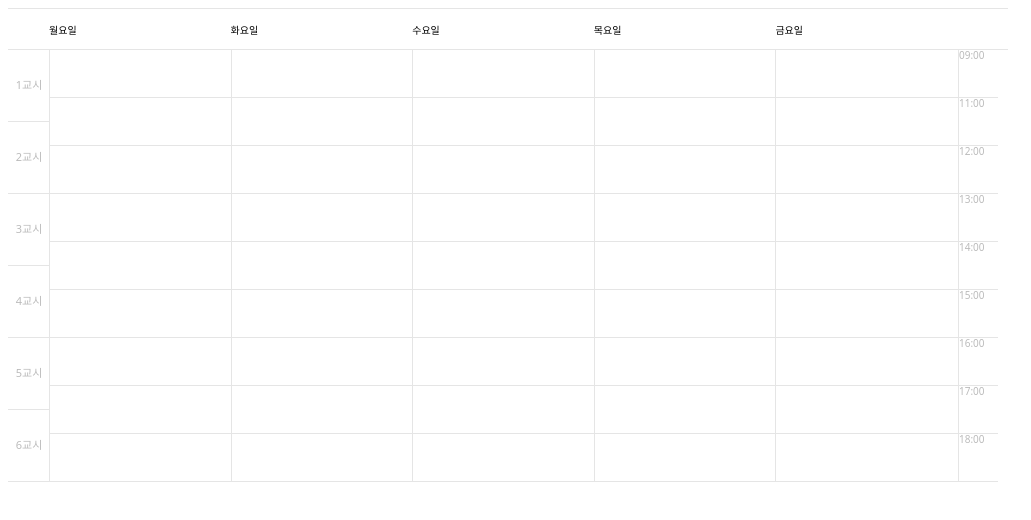
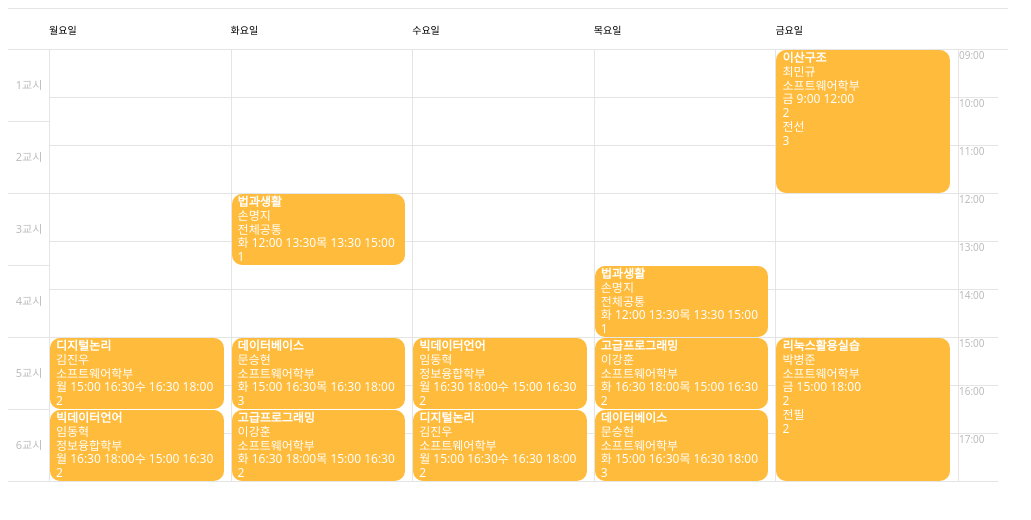
Before and after one commit to 19-21-40/KLtime_FrontEnd, a React (Create React App) app: page / in a window 1280 px wide. Shown: the top 520 px of the page, without its empty margins (0-1031 px from the left). Built offline with nearby package versions, Linux system fonts and the light colour scheme.

Commit message:
feat:Rendering SelectedLectures

```diff
--- a/src/components/Lecture.js
+++ b/src/components/Lecture.js
@@ -48,8 +48,8 @@ function Lecture({
                         {department}
                     </div>
                     <div>
-                        {lectureTimes.map((lectureTime)=>(
-                            <span>
+                        {lectureTimes.map((lectureTime,index)=>(
+                            <span key={index}>
                                 {`${lectureTime.day} ${lectureTime.startTime} ${lectureTime.endTime}`}
                             </span>
                         ))}
--- a/src/components/TimeTable.js
+++ b/src/components/TimeTable.js
@@ -5,12 +5,10 @@ import styles from "./TimeTable.module.css"
 import { useEffect, useState } from "react";
 
 
+
 function TimeTable({
     selectedLectures
 }) {
-
-
-
     const dayNames = ["월", "화", "수", "목", "금", "토", "일"];
     const times = [
         "00:00",
@@ -23,6 +21,7 @@ function TimeTable({
         "07:00",
         "08:00",
         "09:00",
+        "10:00",
         "11:00",
         "12:00",
         "13:00",
@@ -37,19 +36,40 @@ function TimeTable({
         "22:00",
         "23:00"
     ];
-    const periods = [0, 1, 2, 3, 4, 5, 6, 7, 8, 9, 10, 11];
+    const periods = [-1, 0, 1, 2, 3, 4, 5, 6, 7, 8, 9, 10, 11, 12];
 
 
     const [seletedTable, SetSeletedTable] = useState({
         dayNames: dayNames.slice(0, 5),
         times: times.slice(9, 24),
-        periods: periods.slice(1, 12)
+        periods: periods.slice(2, 15)
     });
 
+    useEffect(() => {
+        let maxDay = 5;
+        let minTime = 9;
+        let minPeriod = 2;
+        selectedLectures.forEach((lecture) => {
+            lecture.lectureTimes.forEach((time) => {
+                const dayIndex = dayNames.indexOf(time.day) + 1;
+                const timeIndex = time.startTime.split(":")[0];
+                if (timeIndex < minTime) minTime = timeIndex;
+                if (dayIndex > maxDay) maxDay = dayIndex;
+            })
+        })
+        if (minTime === 8) minPeriod = 1;
+        else if (minTime < 8) minPeriod = 0;
+        SetSeletedTable({
+            dayNames: dayNames.slice(0, maxDay),
+            times: times.slice(minTime, 24),
+            periods: periods.slice(minPeriod, 15)
+        })
+    }, [selectedLectures])
     const onClick = (e) => {
         console.log(e);
     };
 
+    const timeToMinute = (time) => parseInt(time.split(':')[0] * 60) + parseInt(time.split(':')[1]);
 
 
     return (
@@ -69,7 +89,7 @@ function TimeTable({
                             <div className={styles.dayNameLeftMargin}>
                                 {seletedTable.dayNames.map((dayName, index) => (
                                     <div className={styles.dayName}
-                                        key={index}
+                                        key={dayName}
                                         style={{
                                             width: (1 / seletedTable.dayNames.length * 100).toString() + '%',
                                             left: ((index) / seletedTable.dayNames.length * 100).toString() + '%',
@@ -104,16 +124,21 @@ function TimeTable({
                                 >
                                     {seletedTable.periods.map((period) => (
                                         <div
+                                            key={period}
                                             className={styles.tablePeriodPiece}
                                             style={{
-                                                height: period>0&&period<7?'72px':'36px',
+                                                height: period === 0 ? (seletedTable.times.length === 16 ? '48px' : '72px')
+                                                    : period === -1 ? ((seletedTable.times.length - 17) * 48 + 24).toString() + 'px'
+                                                        : period === 12 ? '88px'
+                                                            : period < 7 ? '72px'
+                                                                : '40px',
                                                 color: '#bbb',
                                                 fontWeight: 'normal',
                                                 textAlign: 'center',
 
                                             }}
                                         >
-                                            {`${period}교시`}
+                                            {(period === -1 || period === 12) ? '' : `${period}교시`}
                                         </div>
                                     ))}
                                 </div>
@@ -121,10 +146,10 @@ function TimeTable({
                             <div className={styles.tableMiddleGrid} style={{ marginLeft: '42px', marginRight: '50px' }}>
                                 <div>
                                     {
-                                        seletedTable.times.map((time, index) => (
+                                        seletedTable.times.map((time) => (
                                             <div
                                                 className={styles.timeTableGridLine}
-                                                key={index}
+                                                key={time}
                                                 style={{
                                                     height: "48px",
                                                     borderBottom: "1px solid #e5e5e5"
@@ -149,36 +174,35 @@ function TimeTable({
                                                 }}
                                             >
                                                 <div className={styles.timeTableDayBlock} style={{ marginRight: "8px" }}>
-                                                    {/* {selectedTimes[keys[index]].map((dayTime)=>{
-                                                            console.log(dayTime)
-                                                            Object.keys(dayTime).length!==0?
-                                                            <Lecture
-                                                            key={dayTime.id}
-                                                            // width='100%'
-                                                            // height='10%'
-                                                            // top='1/seletedTimes[keys[index]].length*100%'
-                                                            id={dayTime.id}
-                                                            isCardMode={true}
-                                                            lectureName={dayTime.lectureName}
-                                                            professor={dayTime.professor}
-                                                            startTime={dayTime.startTime}
-                                                            endTime={dayTime.endTime}
-                                                            level={dayTime.level}
-                                                            property={dayTime.property}
-                                                            credit={dayTime.credit}
-                                                            notes={dayTime.notes}
-                                                            />
-                                                            :
-                                                            <></>
-                                                        })} */}
+                                                    {
+                                                        selectedLectures.map((lecture)=>(
+                                                            lecture.lectureTimes.map((time)=>(
+                                                                day!==time.day?false:
+                                                                <Lecture
+                                                                key={lecture.id}
+                                                                width='100%'
+                                                                height={((timeToMinute(time.endTime)-timeToMinute(time.startTime))*0.8-1).toString()+'px'}
+                                                                top={((timeToMinute(time.startTime)-(timeToMinute(seletedTable.times[0])))*0.8).toString()+'px'}
+                                                                isCardMode={true}
+                                                                id={lecture.id}
+                                                                lectureName={lecture.lectureName}
+                                                                professor={lecture.professor}
+                                                                department={lecture.department}
+                                                                lectureTimes={lecture.lectureTimes}
+                                                                level={lecture.level}
+                                                                section={lecture.section}
+                                                                credit={lecture.credit}
+                                                                notes={lecture.notes}
+                                                                />
+                                                            ))
+                                                        ))
+                                                    }
                                                 </div>
                                             </div>
                                         ))
                                     }
 
                                 </div>
-
-                                {/* <div className={styles.timeTableMarker}></div> */}
                             </div>
                             <div className={styles.tableRightGrid}
                                 style={{
@@ -190,8 +214,9 @@ function TimeTable({
                                 }}
                             >
                                 {
-                                    seletedTable.times.map((time) => (
+                                    seletedTable.times.map((time, index) => (
                                         <div
+                                            key={index}
                                             className={styles.tableTimePiece}
                                             style={{
                                                 height: '48px',
--- a/src/components/TimeTable.module.css
+++ b/src/components/TimeTable.module.css
@@ -96,6 +96,7 @@ body {
     color: #555;
     box-sizing: border-box;
     border-bottom: 1px solid #e5e5e5;
+
 }
 
 .timeTableMarker{
@@ -113,7 +114,6 @@ body {
 
 .timeTableDayViewer{
     background: none;
-
     position: absolute;
     height: 100%;
     margin-left: -1px;
--- a/src/routes/MyTimeTable.js
+++ b/src/routes/MyTimeTable.js
@@ -1,5 +1,6 @@
 import TimeTable from "../components/TimeTable"
 import LectureList from "../components/LectureList";
+import { useEffect, useState } from "react";
 
 function MyTimeTable() {
     const test = [
@@ -8,7 +9,7 @@ function MyTimeTable() {
             lectureName: "디지털논리",
             professor: "김진우",
             department:"소프트웨어학부",
-            lectureTime: [
+            lectureTimes: [
                 { day: "월", startTime: "15:00", endTime: "16:30" },
                 { day: "수", startTime: "16:30", endTime: "18:00" },
             ],
@@ -22,7 +23,7 @@ function MyTimeTable() {
             lectureName: "법과생활",
             professor: "손명지",
             department:"전체공통",
-            lectureTime: [
+            lectureTimes: [
                 { day: "화", startTime: "12:00", endTime: "13:30" },
                 { day: "목", startTime: "13:30", endTime: "15:00" },
             ],
@@ -36,7 +37,7 @@ function MyTimeTable() {
             lectureName: "이산구조",
             professor: "최민규",
             department:"소프트웨어학부",
-            lectureTime: [
+            lectureTimes: [
                 { day: "금", startTime: "9:00", endTime: "12:00" }
             ],
             level: 2,
@@ -49,7 +50,7 @@ function MyTimeTable() {
             lectureName: "고급프로그래밍",
             professor: "이강훈",
             department:"소프트웨어학부",
-            lectureTime: [
+            lectureTimes: [
                 { day: "화", startTime: "16:30", endTime: "18:00" },
                 { day: "목", startTime: "15:00", endTime: "16:30" },
             ],
@@ -63,7 +64,7 @@ function MyTimeTable() {
             lectureName: "데이터베이스",
             professor: "문승현",
             department:"소프트웨어학부",
-            lectureTime: [
+            lectureTimes: [
                 { day: "화", startTime: "15:00", endTime: "16:30" },
                 { day: "목", startTime: "16:30", endTime: "18:00" },
             ],
@@ -77,7 +78,7 @@ function MyTimeTable() {
             lectureName: "리눅스활용실습",
             professor: "박병준",
             department:"소프트웨어학부",
-            lectureTime: [
+            lectureTimes: [
                 { day: "금", startTime: "15:00", endTime: "18:00" },
             ],
             level: 2,
@@ -90,7 +91,7 @@ function MyTimeTable() {
             lectureName: "빅데이터언어",
             professor: "임동혁",
             department:"정보융합학부",
-            lectureTime: [
+            lectureTimes: [
                 { day: "월", startTime: "16:30", endTime: "18:00" },
                 { day: "수", startTime: "15:00", endTime: "16:30" },
             ],
@@ -101,9 +102,14 @@ function MyTimeTable() {
         },
     ];
 
+    const [selectedLectures,setSeletedLectures]=useState(test);
+    // useEffect(()=>{
+    //     setSeletedLectures(test);
+    // },[]);
+
     return (
         <div>
-            <TimeTable />
+            <TimeTable selectedLectures={selectedLectures}/>
             {/* <LectureList /> */}
         </div>
 
```
